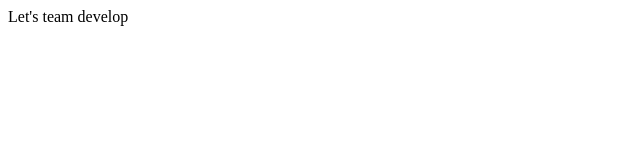
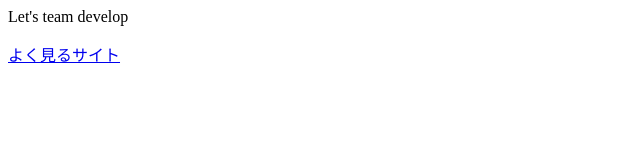
Before and after one commit to yutta444/kadai_text, a plain HTML site: page index.html in a window 1280 px wide. Shown: the whole page, without its empty margins (0-640 px from the left). Drawn offline with Linux system fonts and the light colour scheme.

Commit message:
”index.htmlを修正”

```diff
--- a/index.html
+++ b/index.html
@@ -5,4 +5,5 @@
 </head>
 <body>
 	<p>Let's team develop</p>
+	<a href="https://udemy.benesse.co.jp/design/web-design/what-is-html.html">よく見るサイト</a>
 </body>
```
